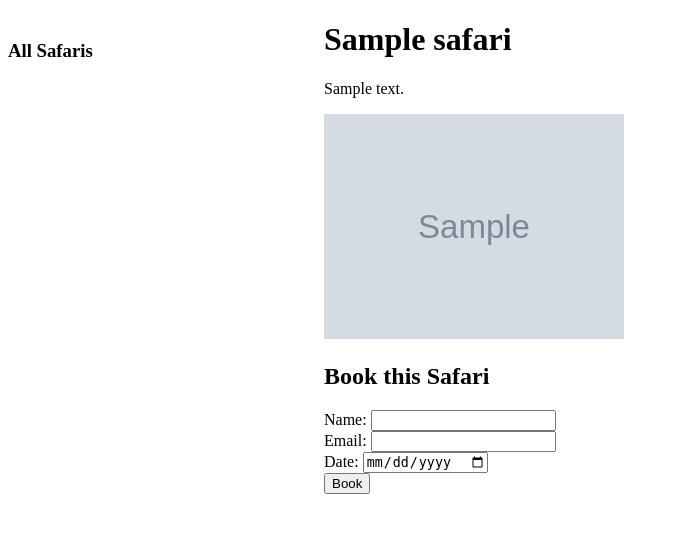
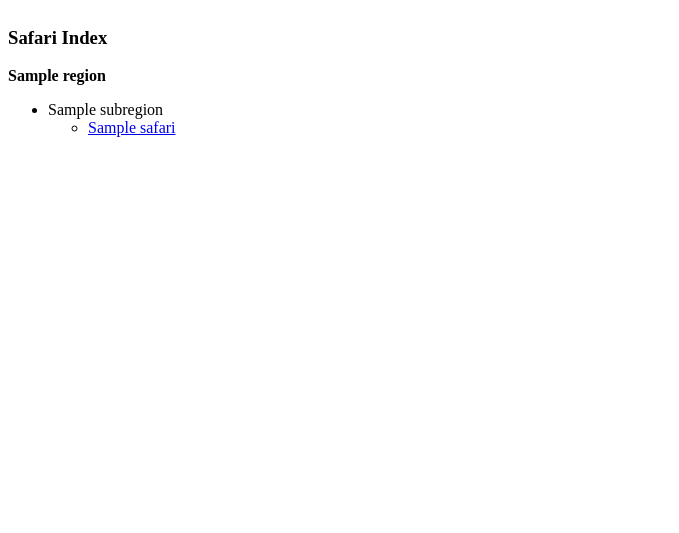
Before and after one commit to pedrotenza/toursafariafrica.com, a Django app: page /safari/1/ in a window 1280 px wide. Shown: the top 533 px of the page, without its empty margins (0-679 px from the left). Run offline with Django 5.2, Linux system fonts and the light colour scheme; tables that the repository leaves empty hold one stand-in row (values such as "Sample post"); grey boxes marked "Sample" are stand-in pictures.

Commit message:
Implemented Region and SubRegion models with dynamic safari index. Functionality works in admin panel but index is not showing on the frontend

```diff
--- /dev/null
+++ b/root/app/context_processors.py
@@ -0,0 +1,5 @@
+
+from .models import Region
+
+def safari_index(request):
+    return {'regions': Region.objects.prefetch_related('subregions__safari_set').all()}
--- a/root/app/models.py
+++ b/root/app/models.py
@@ -1,9 +1,23 @@
 from django.db import models
+
+class Region(models.Model):
+    name = models.CharField(max_length=100)
+
+    def __str__(self):
+        return self.name
+
+class SubRegion(models.Model):
+    region = models.ForeignKey(Region, on_delete=models.CASCADE, related_name='subregions')
+    name = models.CharField(max_length=100)
+
+    def __str__(self):
+        return f"{self.region.name} - {self.name}"
 
 class Safari(models.Model):
     name = models.CharField(max_length=100)
     description = models.TextField()
     image = models.ImageField(upload_to='safaris/')
+    subregion = models.ForeignKey(SubRegion, on_delete=models.CASCADE)
 
     def __str__(self):
         return self.name
--- a/root/app/templates/app/base.html
+++ b/root/app/templates/app/base.html
@@ -1,21 +1,21 @@
 
-
-<!DOCTYPE html>
-<html>
-<head>
-    <title>Safari Booking</title>
-</head>
-<body>
-    <div style="float:left; width: 20%;">
-        <h3>All Safaris</h3>
+<div style="float:left; width: 20%;">
+    <h3>Safari Index</h3>
+    {% for region in regions %}
+        <strong>{{ region.name }}</strong>
         <ul>
-            {% for safari in safaris %}
-                <li><a href="{% url 'safari_detail' safari.id %}">{{ safari.name }}</a></li>
+            {% for sub in region.subregions.all %}
+                <li>
+                    {{ sub.name }}
+                    <ul>
+                        {% for safari in sub.safari_set.all %}
+                            <li>
+                                <a href="{% url 'safari_detail' safari.id %}">{{ safari.name }}</a>
+                            </li>
+                        {% endfor %}
+                    </ul>
+                </li>
             {% endfor %}
         </ul>
-    </div>
-    <div style="margin-left: 25%;">
-        {% block content %}{% endblock %}
-    </div>
-</body>
-</html>
+    {% endfor %}
+</div>
--- a/root/configuration/settings.py
+++ b/root/configuration/settings.py
@@ -63,6 +63,7 @@ TEMPLATES = [
                 'django.template.context_processors.request',
                 'django.contrib.auth.context_processors.auth',
                 'django.contrib.messages.context_processors.messages',
+                'app.context_processors.safari_index'
             ],
         },
     },
```
Also changed, not shown: root/app/admin.py (+19 -4 lines), 7 other files.
